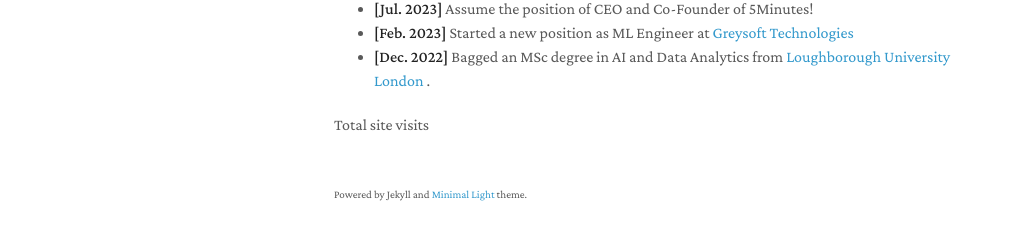
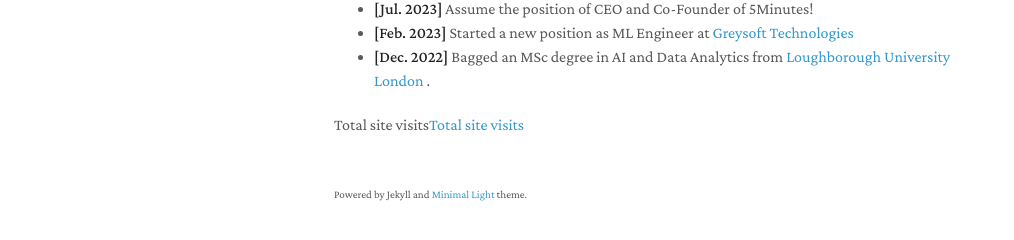
Before and after one commit to jibrinx/jibrinx.github.io, a Jekyll site: the page built from index.md, in a window 1280 px wide and 1166 px high. Shown: the part 891-1131 px from the top of the window, without its empty margins (136-1150 px from the left). Built offline with Jekyll 4.4.1, drawn with Linux system fonts in a browser that asks for light colours; nearby versions of some CDN libraries; a style sheet for code colours, icons or effects is not loaded.

Commit message:
Update index.md

```diff
--- a/index.md
+++ b/index.md
@@ -25,5 +25,5 @@
 <!--- {% include_relative _includes/publications.md %} -->
 
 <!---{% include_relative _includes/services.md %} -->
-<p>Total site visits<a href='https://www.free-counters.org/'></a> <script type='text/javascript' src='https://www.freevisitorcounters.com/auth.php?id=0411e39de56cdd30e8bb498459e0a65deb5e5167'></script>
+<p>Total site visits<a href='https://www.free-counters.org/'>Total site visits</a> <script type='text/javascript' src='https://www.freevisitorcounters.com/auth.php?id=0411e39de56cdd30e8bb498459e0a65deb5e5167'></script>
 <script type="text/javascript" src="https://www.freevisitorcounters.com/en/home/counter/1109287/t/3"></script></p>
```
